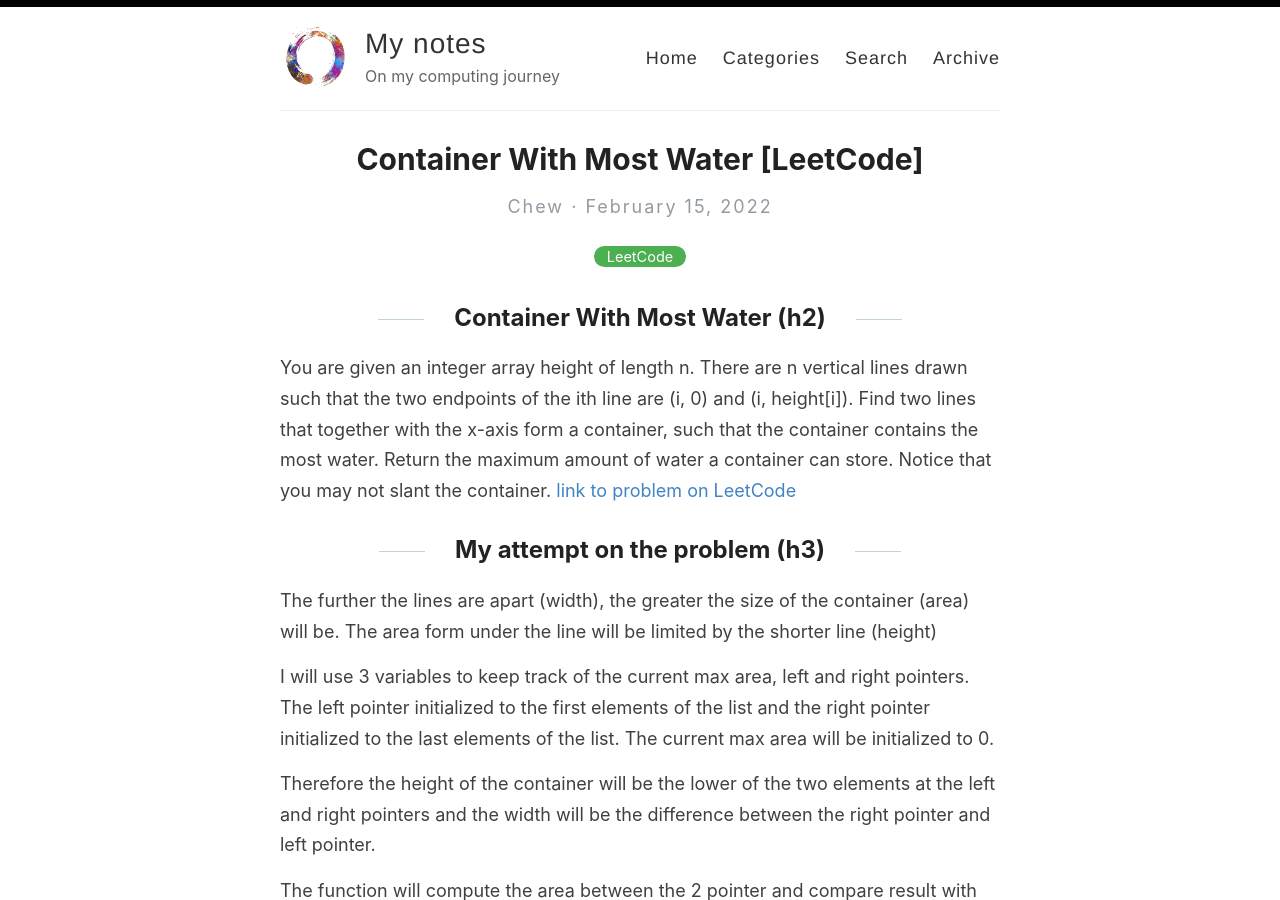
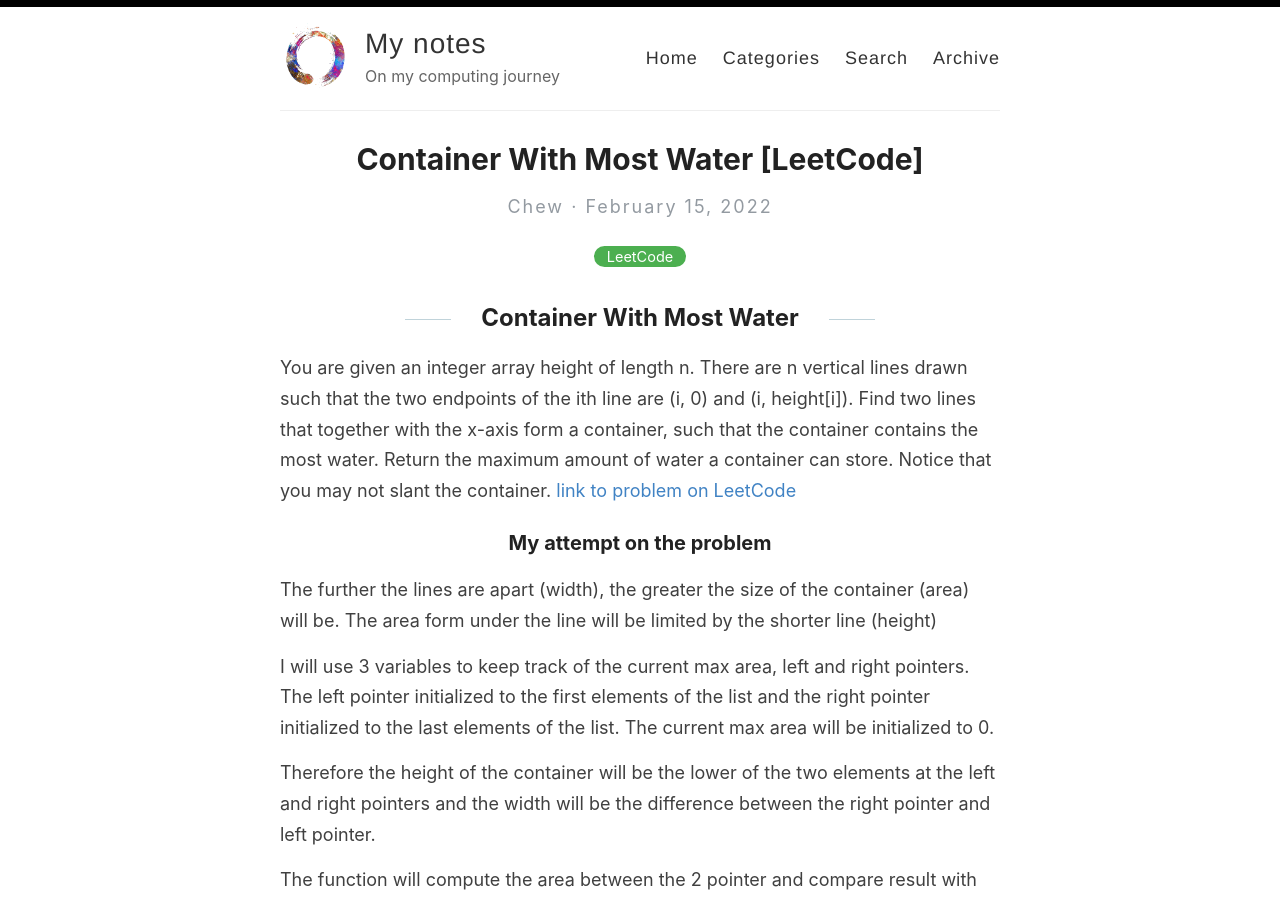
Before and after one commit to mr-chew/mr-chew.github.io, a Jekyll site: the page built from _posts/2022-2-15-Container-With-Most-Water.md, in a window 1280 px wide and 900 px high. Built offline with Jekyll 4.4.1, drawn with Linux system fonts in a browser that asks for light colours.

Commit message:
change formatting/style of document

```diff
--- a/_posts/2022-2-15-Container-With-Most-Water.md
+++ b/_posts/2022-2-15-Container-With-Most-Water.md
@@ -4,7 +4,7 @@ title:  Container With Most Water [LeetCode]
 categories: [LeetCode]
 ---
 
-## Container With Most Water (h2)
+## Container With Most Water
 
 You are given an integer array height of length n. There are n vertical lines drawn such that the two endpoints of the ith line are (i, 0) and (i, height[i]).
 Find two lines that together with the x-axis form a container, such that the container contains the most water.
@@ -12,7 +12,7 @@ Return the maximum amount of water a container can store.
 Notice that you may not slant the container.
 [link to problem on LeetCode](https://leetcode.com/problems/container-with-most-water/ "LeetCode's Homepage")
 
-## My attempt on the problem (h3)
+### My attempt on the problem
 
 The further the lines are apart (width), the greater the size of the container (area) will be. The area form under the line will be limited by the shorter line (height)
 
```
